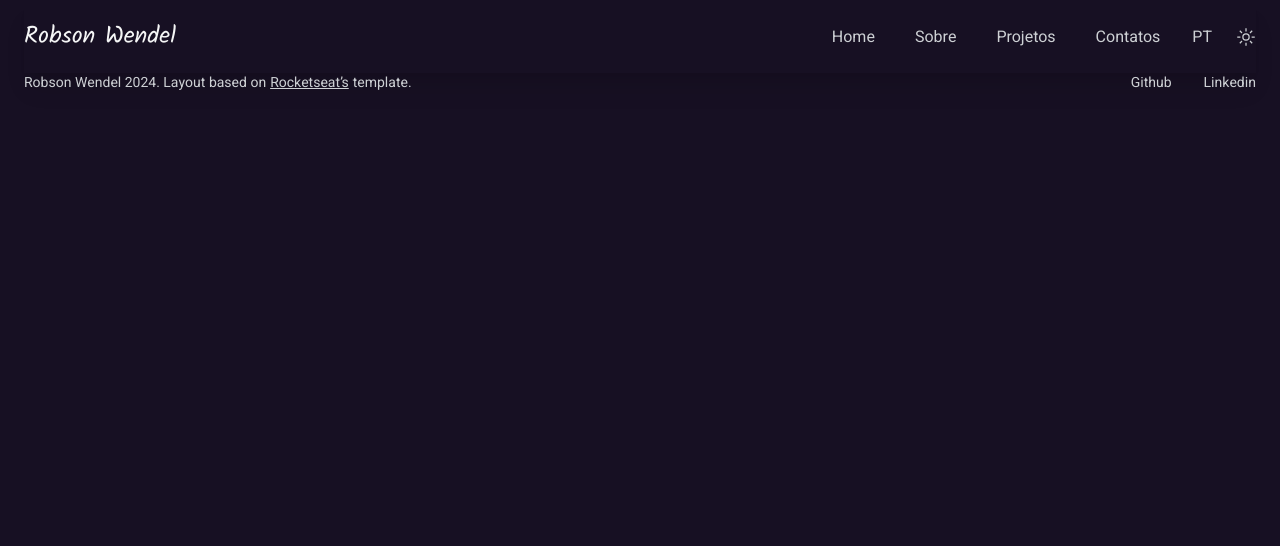
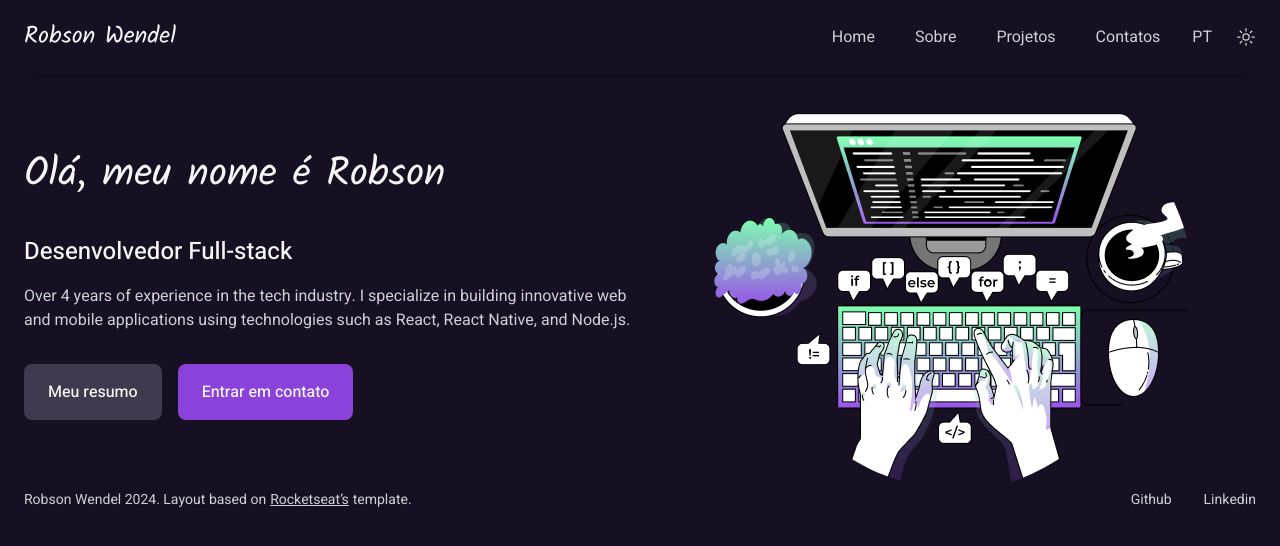
Before and after one commit to robsu17/my-portfolio, a React (Vite) app: page / in a window 1280 px wide. Shown: the top 546 px of the page. Built offline with nearby package versions, Linux system fonts and the light colour scheme.

Commit message:
feat: componente apresentation implementado

```diff
--- a/src/App.tsx
+++ b/src/App.tsx
@@ -1,5 +1,11 @@
+import { Apresentation } from './components/Apresentation'
+
 function App() {
-  return <div></div>
+  return (
+    <div>
+      <Apresentation />
+    </div>
+  )
 }
 
 export default App
--- /dev/null
+++ b/src/components/Apresentation.tsx
@@ -0,0 +1,32 @@
+import { Button } from './Button'
+
+import computer from '../assets/computer.png'
+
+export function Apresentation() {
+  return (
+    <div className="grid grid-cols-2">
+      <div className="flex flex-col justify-center gap-8">
+        <h1 className="text-[40px] font-kalam font-normal text-text-primary">
+          Olá, meu nome é Robson
+        </h1>
+        <div className="flex flex-col gap-4">
+          <h2 className="font-heebo text-2xl font-medium text-text-primary">
+            Desenvolvedor Full-stack
+          </h2>
+          <p className="font-heebo text-base font-normal text-text-secondary">
+            Over 4 years of experience in the tech industry. I specialize in
+            building innovative web and mobile applications using technologies
+            such as React, React Native, and Node.js.
+          </p>
+        </div>
+        <div className="flex gap-4">
+          <Button type="SECONDARY" label="Meu resumo" />
+          <Button type="PRIMARY" label="Entrar em contato" />
+        </div>
+      </div>
+      <div className="flex justify-center">
+        <img src={computer} alt="computer-logo" />
+      </div>
+    </div>
+  )
+}
```
Also changed, not shown: src/assets/computer.png (added).
